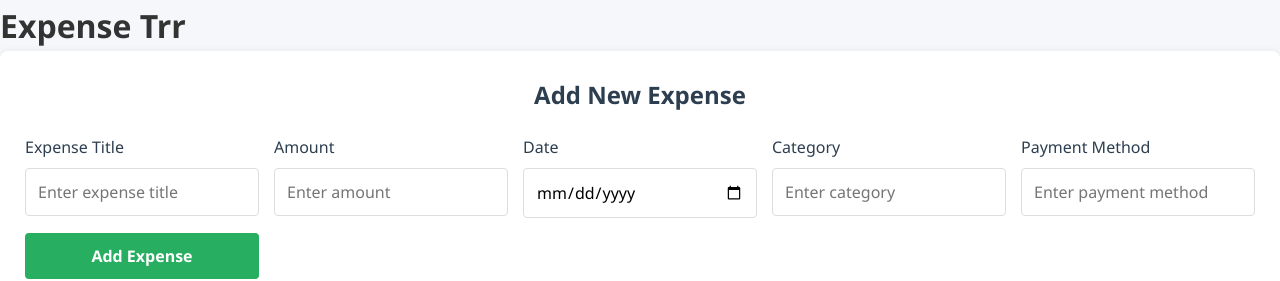
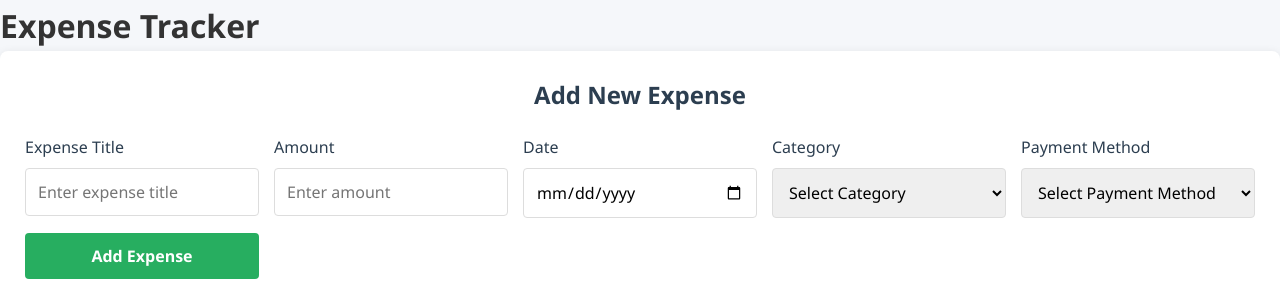
Before and after one commit to GITSHOK/expense-tracker-frontend, a React (Create React App) app: page / in a window 1280 px wide. Shown: the top 281 px of the page. Built offline with nearby package versions, Linux system fonts and the light colour scheme; no server answers.

Commit message:
Routine UI updates

```diff
--- a/src/App.js
+++ b/src/App.js
@@ -13,7 +13,7 @@ function App() {
 
   return (
     <div>
-      <h1>Expense Trr</h1>
+      <h1>Expense Tracker</h1>
       <ExpenseForm onExpenseAdded={handleExpenseAdded} />
       <ExpenseList refresh={refresh} />
       <Analytics refresh={refresh} />
--- a/src/components/ExpenseForm.js
+++ b/src/components/ExpenseForm.js
@@ -78,23 +78,36 @@ return (
 
       <div className="form-group">
         <label>Category</label>
-        <input
-          type="text"
-          placeholder="Enter category"
+          <select
             value={category}
             onChange={(e) => setCategory(e.target.value)}
             required
-        />
+          >
+            <option value="">Select Category</option>
+            <option value="Food">Food</option>
+            <option value="Transport">Transport</option>
+            <option value="Entertainment">Entertainment</option>
+            <option value="Utilities">Utilities</option>
+            <option value="Shopping">Shopping</option>
+            <option value="Healthcare">Healthcare</option>
+            <option value="Other">Other</option>
+          </select>
       </div>
 
       <div className="form-group">
           <label>Payment Method</label>
-        <input
-          type="text"
-          placeholder="Enter payment method"
+            <select
               value={payment_method}
               onChange={(e) => setPayment_method(e.target.value)}
-        />
+            >
+              <option value="">Select Payment Method</option>
+              <option value="Cash">Cash</option>
+              <option value="Credit Card">Credit Card</option>
+              <option value="Debit Card">Debit Card</option>
+              <option value="UPI">UPI</option>
+              <option value="Bank Transfer">Bank Transfer</option>
+              <option value="Other">Other</option>
+            </select>
       </div>
 
       <button type="submit" className="submit-btn">Add Expense</button>
```
Lines whose indentation alone changed are shown as unchanged.
